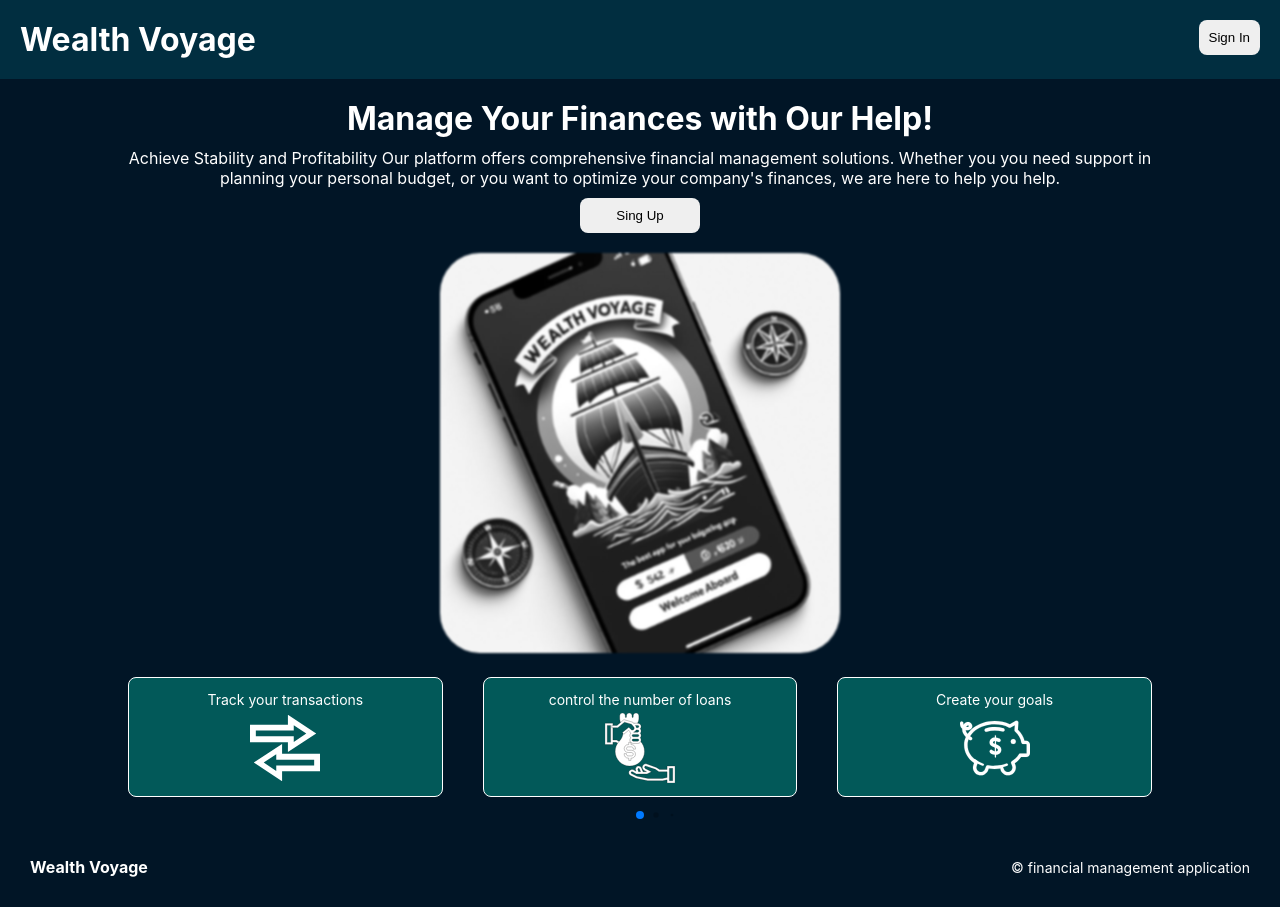
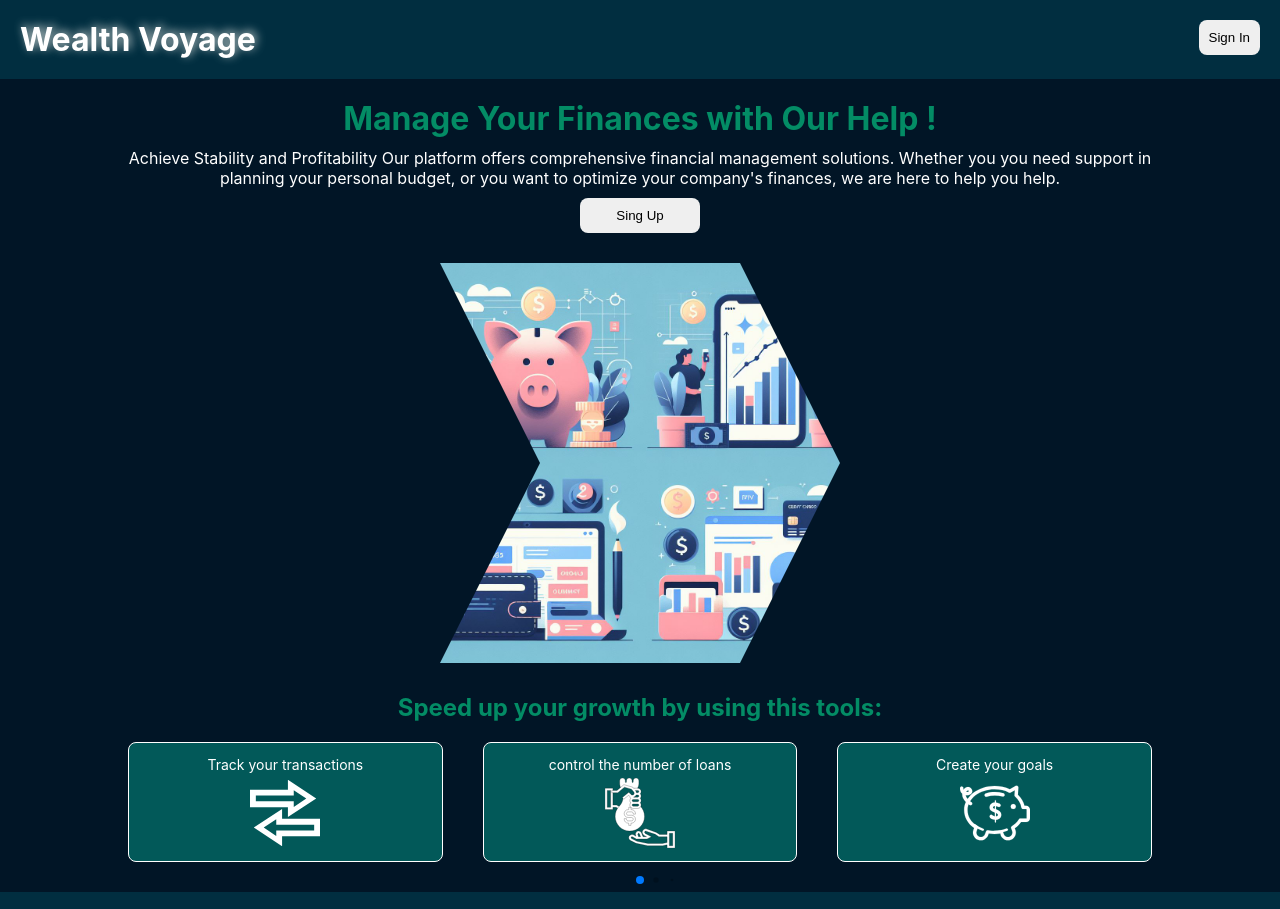
Before and after one commit to Filip-Politowski/WealthVoyage, a React (Create React App) app in the folder WealthVoyage-frontend-02/wealth-voyage/: page / in a window 1280 px wide. Shown: the top 909 px of the page. Built offline with nearby package versions, Linux system fonts and the light colour scheme.

Commit message:
Completed landing  page

```diff
--- a/WealthVoyage-frontend-02/wealth-voyage/src/components/footer/footer.scss
+++ b/WealthVoyage-frontend-02/wealth-voyage/src/components/footer/footer.scss
@@ -3,6 +3,7 @@
   align-items: center;
   justify-content: space-between;
   padding: 30px;
+  background: #012E40;
 
 margin-top: auto;
 
--- a/WealthVoyage-frontend-02/wealth-voyage/src/pages/home/Home.tsx
+++ b/WealthVoyage-frontend-02/wealth-voyage/src/pages/home/Home.tsx
@@ -10,27 +10,43 @@ const Home = () => {
       <div className="navigation">
         <h1>Wealth Voyage</h1>
 
-        <Link to="/auth/register">
+        <Link to="/auth/signin">
           <button>Sign In</button>
         </Link>
       </div>
       <div className="homeContainer">
         <div className="welcomeText">
-          <h1>Manage Your Finances with Our Help!</h1>
+          <h1>Manage Your Finances with Our Help !</h1>
           <p>
             Achieve Stability and Profitability Our platform offers
             comprehensive financial management solutions. Whether you you need
             support in planning your personal budget, or you want to optimize
             your company's finances, we are here to help you help.
           </p>
-          <Link to="/auth/signin">
+          <Link to="/auth/register">
             <button> Sing Up</button>
           </Link>
         </div>
         <div className="applicationImg">
-          <img src="/apka.jpeg" alt=""></img>
+          <img src="/apka2.jpeg" alt=""></img>
+          {/* <img src="/dashboardApp.png" alt=""></img> */}
+        </div>
+        <div className="applicationText">
+          <h2>Speed up your growth by using this tools:</h2>
         </div>
         <CardSlider />
+      </div>
+      <div className="contact">
+        <div className="contactDetails">
+          <p>Wealth Voyage</p>
+          <p>e-mail: wealth.voyage@gmail.com</p>
+          <p>phone: 123456789</p>
+        </div>
+        <div className="contactLogin">
+          <Link to="/auth/signin">Sign In</Link>
+          <hr/>
+          <Link to="/auth/register">Sign up</Link>
+        </div>
       </div>
       <Footer />
     </div>
--- a/WealthVoyage-frontend-02/wealth-voyage/src/pages/home/home.scss
+++ b/WealthVoyage-frontend-02/wealth-voyage/src/pages/home/home.scss
@@ -1,21 +1,24 @@
 @import "../../styles/variables.scss";
 @import "../../styles/responsive.scss";
 
+
 .home {
   font-family: "inter", sans-serif;
-  background-color:#011526;
+  background-color: #011526;
   color: $main-color;
   display: flex;
   flex-direction: column;
   min-height: 100vh;
+
   .navigation {
     display: flex;
     justify-content: space-between;
     margin-bottom: 20px;
     padding: 20px;
-    background: #012E40;
-
-
+    background: #012e40;
+    h1 {
+      text-shadow: 2px -2px 10px #c6cecc;
+    }
   }
   .homeContainer {
     display: flex;
@@ -32,25 +35,77 @@
       justify-content: center;
       align-items: center;
       text-align: center;
+      h1 {
+        color: #038c65;
+      }
+
       button {
         width: 120px;
-      }
-
-      &:hover + .applicationImg img {
-        filter: blur(0);
       }
     }
 
     .applicationImg {
+      display: flex;
+      flex-wrap: wrap;
+      justify-content: center;
+      align-items: center;
+      transition: 1.5s;
+    }
+
+    .applicationImg img {
+      width: 400px;
+      height: 400px;
+      transition: 0.5s;
+      margin: 10px;
+      position: relative;
+      z-index: 1;
+      clip-path: polygon(75% 0%, 100% 50%, 75% 100%, 0% 100%, 25% 50%, 0% 0%);
+    }
+
+    .applicationImg img:hover {
+      transform: scale(1.1);
+      clip-path: polygon(
+        100% 0%,
+        100% 100%,
+        100% 100%,
+        0% 100%,
+        0% 100%,
+        0% 0%
+      );
+      z-index: 2;
+    }
+    .applicationText {
+      text-align: center;
       margin: auto;
+      color: #038c65;
+    }
+  }
+  .contact {
+    display: flex;
+    justify-content: space-between;
+    background: #012e40;
+    height: 80px;
+    width: 100%;
 
-      img {
-        height: 400px;
-        width: 400px;
-        border-radius: 40px;
-        filter: blur(1px) grayscale(2);
-        transition: 1.5s;
+    .contactLogin {
+      display: flex;
+      gap: 5px;
+      padding: 20px;
+      align-items: center;
+
+      hr {
+        width: 20px;
+        transform: rotateZ(90deg);
       }
+      a:hover {
+        text-shadow: 1px 1px 1px white;
+      }
+    }
+    .contactDetails {
+      display: flex;
+      flex-direction: column;
+      gap: 5px;
+      padding: 15px;
     }
   }
 }
@@ -58,9 +113,9 @@ button {
   border: none;
   border-radius: 8px;
   padding: 10px;
-  transition: 1s;
+  transition: 0.8s;
 }
 button:hover {
   cursor: pointer;
-  background-color: #038C65;
+  background-color: #038c65;
 }
--- a/WealthVoyage-frontend-02/wealth-voyage/src/styles/global.scss
+++ b/WealthVoyage-frontend-02/wealth-voyage/src/styles/global.scss
@@ -1,12 +1,28 @@
 @import "./variables.scss";
 @import "./responsive.scss";
-
-
 
 * {
   margin: 0;
   padding: 0;
   box-sizing: border-box;
+
+  &::-webkit-scrollbar {
+    width: 0.5em;
+    height: 0.5em;
+  }
+
+  &::-webkit-scrollbar-track {
+    background: #012e40;
+  }
+
+  &::-webkit-scrollbar-thumb {
+    background: #038c65;
+    border-radius: 100vw;
+  }
+
+  &::-webkit-scrollbar-thumb:hover {
+    background: #025959;
+  }
 }
 
 a {
@@ -22,22 +38,20 @@ a {
   flex-direction: column;
 
   min-height: 100vh;
-
 }
 .container {
   display: flex;
-
 }
 .menuContainer {
   width: 250px;
   padding: 5px 20px;
   border-right: 2px solid $soft-bg;
 
-  @include lg{
+  @include lg {
     width: max-content;
   }
 }
-.contentContainer{
-   padding: 5px 20px;
-   width: 100%;
+.contentContainer {
+  padding: 5px 20px;
+  width: 100%;
 }
```
Also changed, not shown: WealthVoyage-frontend-02/wealth-voyage/public/apka2.jpeg (added), WealthVoyage-frontend-02/wealth-voyage/public/dashboardApp.png (added).
